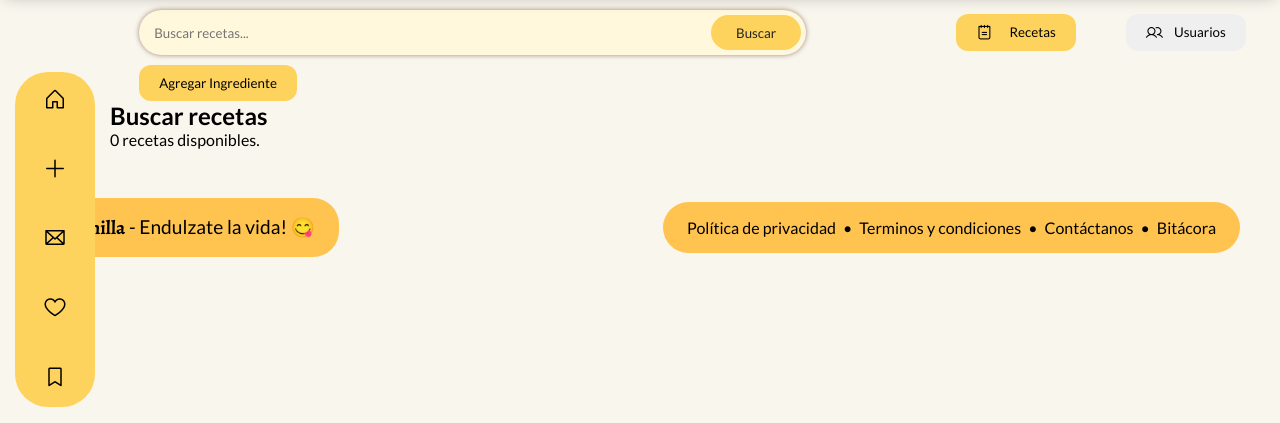
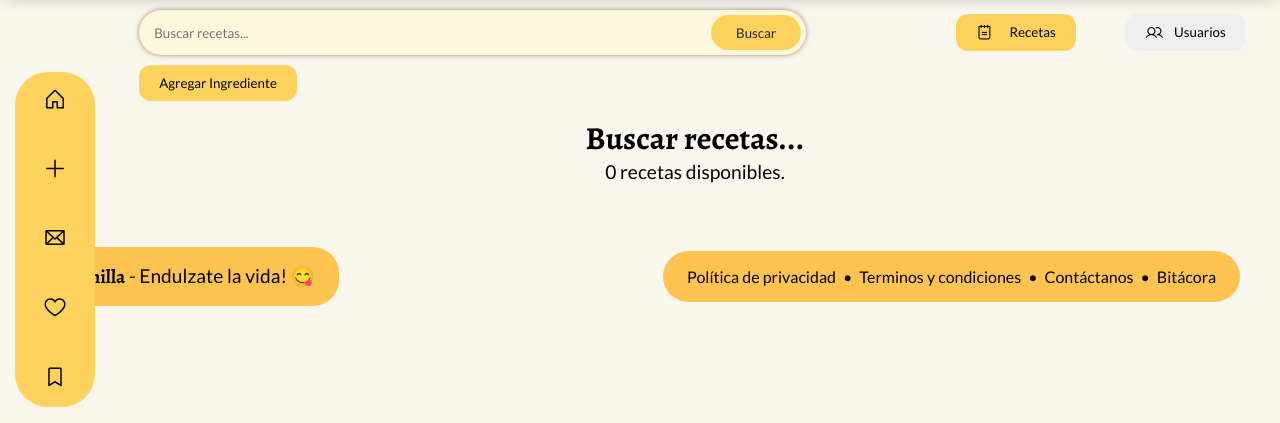
Before and after one commit to Atzel9/Vainilla, a PHP site: page /html/buscador.php in a window 1280 px wide. Shown: the part 113-536 px from the top of the page. Run offline with PHP 8.4, Linux system fonts and the light colour scheme; data that the repository does not hold is empty.

Commit message:
Otros estilos rapidos

```diff
--- a/css/styles_buscador.css
+++ b/css/styles_buscador.css
@@ -57,9 +57,6 @@
     box-shadow: 0px 0px 5px 0px rgba(76,21,0,0.5);
     -webkit-box-shadow: 0px 0px 5px 0px rgba(76,21,0,0.5);
     -moz-box-shadow: 0px 0px 5px 0px rgba(76,21,0,0.5);
-}
-.resultado {
-    width: 100%;
 }
 .contenedor-filtros {
     width: 300px;
@@ -232,6 +229,19 @@
     cursor: not-allowed;
     opacity: 0.5;
 }
+/* ESTILOS A CONTENEDOR RESULTADO*/
+.resultado {
+    text-align: center;
+    width: 95%;
+    margin: 15px auto;
+}
+.resultado #titulo-busqueda {
+    font-family: var(--alegraya);
+    font-size: 2em;
+}
+.resultado #parrafo-busqueda {
+    font-size: 1.2em;
+}
 /*PRELIMINAR*/
 /*VENTANA MODAL*/
 .fondo {
--- a/html/buscador.php
+++ b/html/buscador.php
@@ -121,7 +121,7 @@ $nombre_usuario = $_SESSION["usuario_nombre"] ?? null;
             </div>
         </div>
         <div class="resultado">
-            <h2 id="titulo-busqueda">Buscar recetas</h2>
+            <h2 id="titulo-busqueda">Buscar recetas...</h2>
             <p id="parrafo-busqueda"><?= htmlspecialchars($total_recetas) ?>  recetas disponibles.</p>
         </div>
     </main>
```
